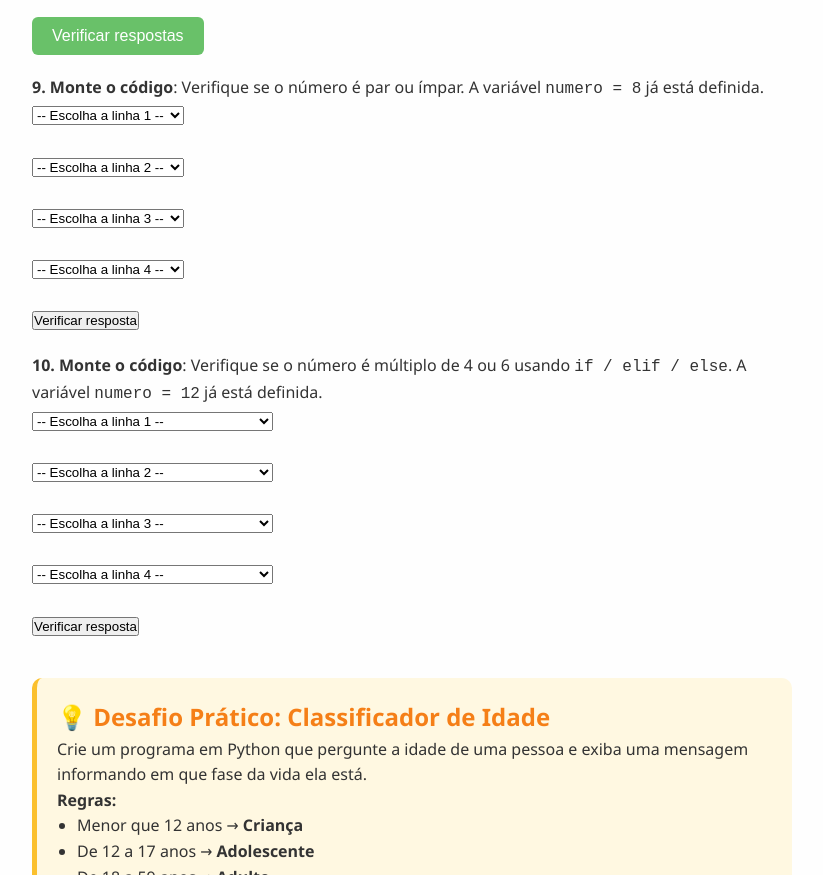
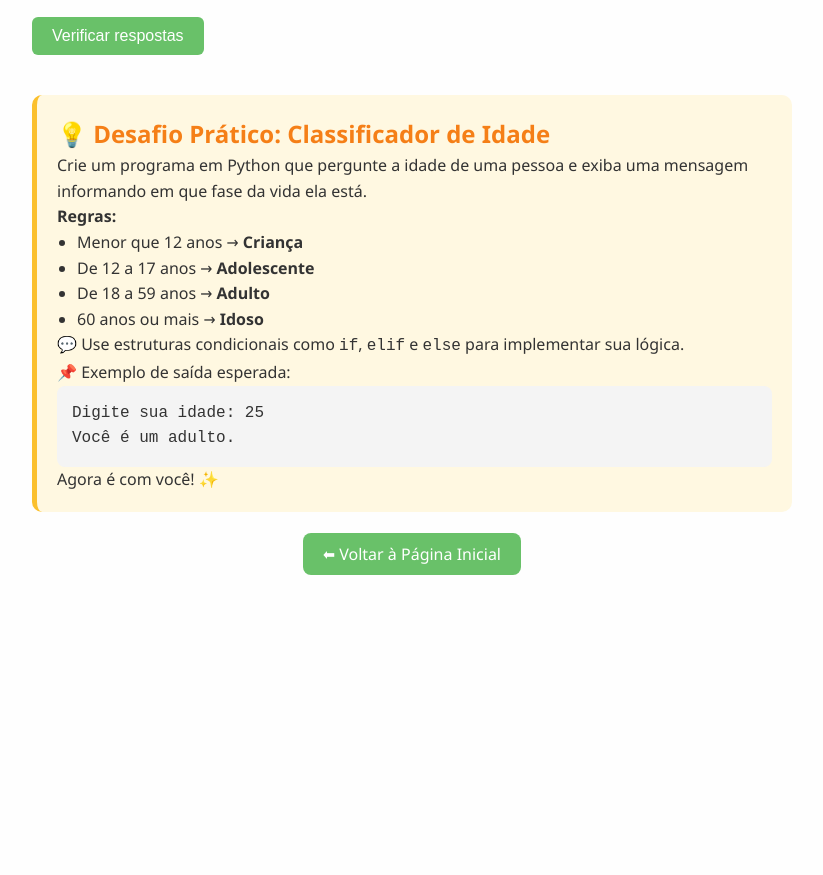
Before and after one commit to rafaelriba/atividadeExtensionista, a plain HTML site: page condicionais.html in a window 1280 px wide. Shown: the part 4328-5203 px from the top of the page, without its empty margins (228-1051 px from the left). After the commit the page ends 4946 px from the top, so only its background shows below. Drawn offline with Linux system fonts and the light colour scheme.

Commit message:
Update condicionais.html

```diff
--- a/condicionais.html
+++ b/condicionais.html
@@ -290,98 +290,7 @@ estudando = True
 </section>
 
 
-<!-- Pergunta 9 -->
-<div class="pergunta">
-  <p><strong>9. Monte o código</strong>: Verifique se o número é par ou ímpar. A variável <code>numero = 8</code> já está definida.</p>
 
-  <form id="pergunta9-blocos">
-    <select name="linha1">
-      <option value="">-- Escolha a linha 1 --</option>
-      <option value="if">if numero % 2 == 0:</option>
-      <option value="else">else:</option>
-      <option value="print_par">print("Número par")</option>
-      <option value="print_impar">print("Número ímpar")</option>
-    </select><br><br>
-
-    <select name="linha2">
-      <option value="">-- Escolha a linha 2 --</option>
-      <option value="if">if numero % 2 == 0:</option>
-      <option value="else">else:</option>
-      <option value="print_par">print("Número par")</option>
-      <option value="print_impar">print("Número ímpar")</option>
-    </select><br><br>
-
-    <select name="linha3">
-      <option value="">-- Escolha a linha 3 --</option>
-      <option value="if">if numero % 2 == 0:</option>
-      <option value="else">else:</option>
-      <option value="print_par">print("Número par")</option>
-      <option value="print_impar">print("Número ímpar")</option>
-    </select><br><br>
-
-    <select name="linha4">
-      <option value="">-- Escolha a linha 4 --</option>
-      <option value="if">if numero % 2 == 0:</option>
-      <option value="else">else:</option>
-      <option value="print_par">print("Número par")</option>
-      <option value="print_impar">print("Número ímpar")</option>
-    </select><br><br>
-
-    <button type="button" onclick="verificarPergunta9()">Verificar resposta</button>
-    <div id="resultado-pergunta9" style="margin-top:10px; font-weight:bold;"></div>
-  </form>
-</div>
-
-
-<!-- Pergunta 10-->
-<div class="pergunta">
-  <p><strong>10. Monte o código</strong>: Verifique se o número é múltiplo de 4 ou 6 usando <code>if / elif / else</code>. A variável <code>numero = 12</code> já está definida.</p>
-
-  <form id="pergunta10-blocos">
-    <select name="linha1">
-      <option value="">-- Escolha a linha 1 --</option>
-      <option value="if4">if numero % 4 == 0:</option>
-      <option value="elif6">elif numero % 6 == 0:</option>
-      <option value="print4">print("Múltiplo de 4")</option>
-      <option value="print6">print("Múltiplo de 6")</option>
-      <option value="print_nao">print("Não é múltiplo de 4 nem de 6")</option>
-      <option value="else">else:</option>
-    </select><br><br>
-
-    <select name="linha2">
-      <option value="">-- Escolha a linha 2 --</option>
-      <option value="if4">if numero % 4 == 0:</option>
-      <option value="elif6">elif numero % 6 == 0:</option>
-      <option value="print4">print("Múltiplo de 4")</option>
-      <option value="print6">print("Múltiplo de 6")</option>
-      <option value="print_nao">print("Não é múltiplo de 4 nem de 6")</option>
-      <option value="else">else:</option>
-    </select><br><br>
-
-    <select name="linha3">
-      <option value="">-- Escolha a linha 3 --</option>
-      <option value="if4">if numero % 4 == 0:</option>
-      <option value="elif6">elif numero % 6 == 0:</option>
-      <option value="print4">print("Múltiplo de 4")</option>
-      <option value="print6">print("Múltiplo de 6")</option>
-      <option value="print_nao">print("Não é múltiplo de 4 nem de 6")</option>
-      <option value="else">else:</option>
-    </select><br><br>
-
-    <select name="linha4">
-      <option value="">-- Escolha a linha 4 --</option>
-      <option value="if4">if numero % 4 == 0:</option>
-      <option value="elif6">elif numero % 6 == 0:</option>
-      <option value="print4">print("Múltiplo de 4")</option>
-      <option value="print6">print("Múltiplo de 6")</option>
-      <option value="print_nao">print("Não é múltiplo de 4 nem de 6")</option>
-      <option value="else">else:</option>
-    </select><br><br>
-
-    <button type="button" onclick="verificarPergunta10()">Verificar resposta</button>
-    <div id="resultado-pergunta10" style="margin-top:10px; font-weight:bold;"></div>
-  </form>
-</div>
 
 
 
```
